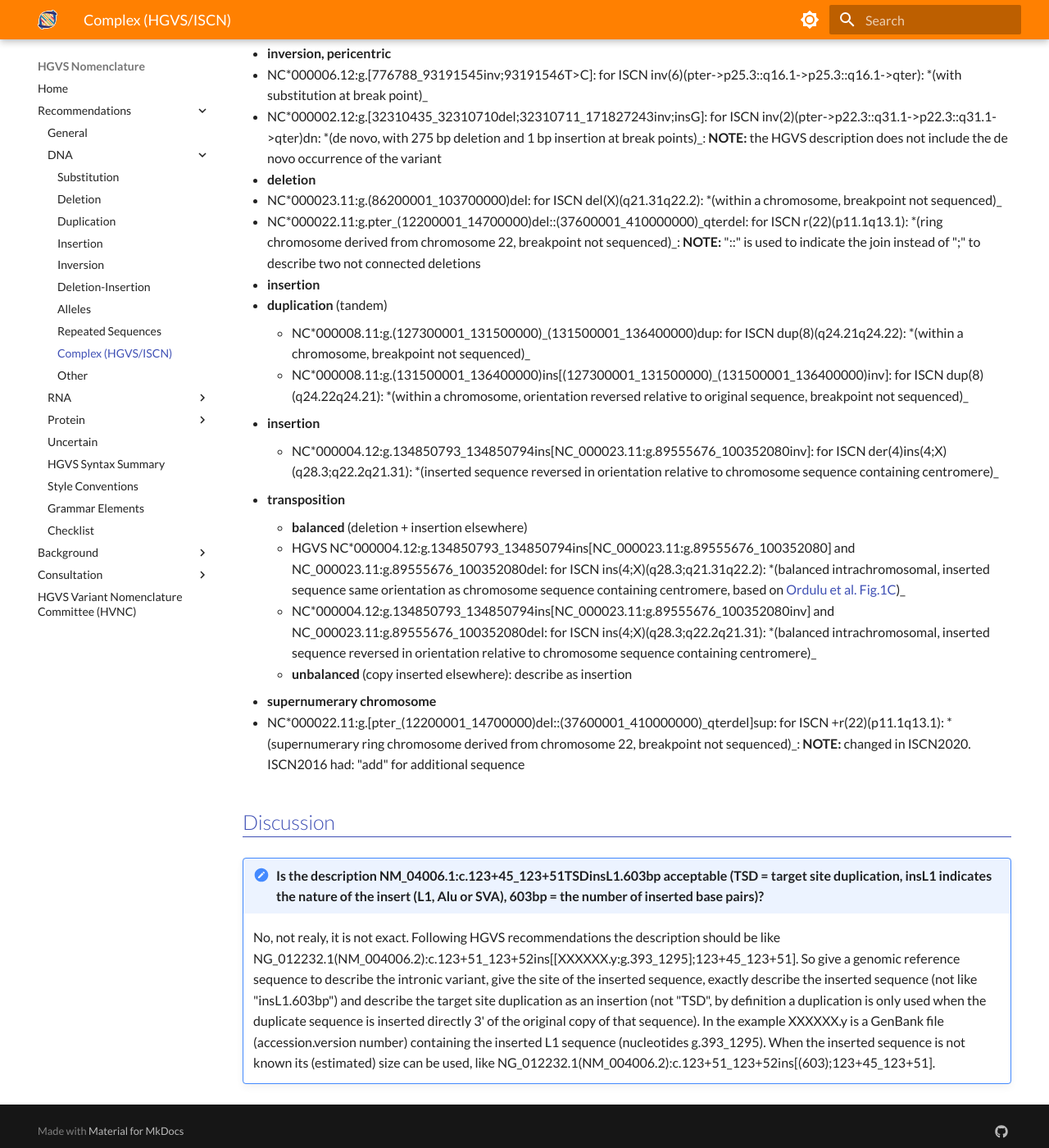
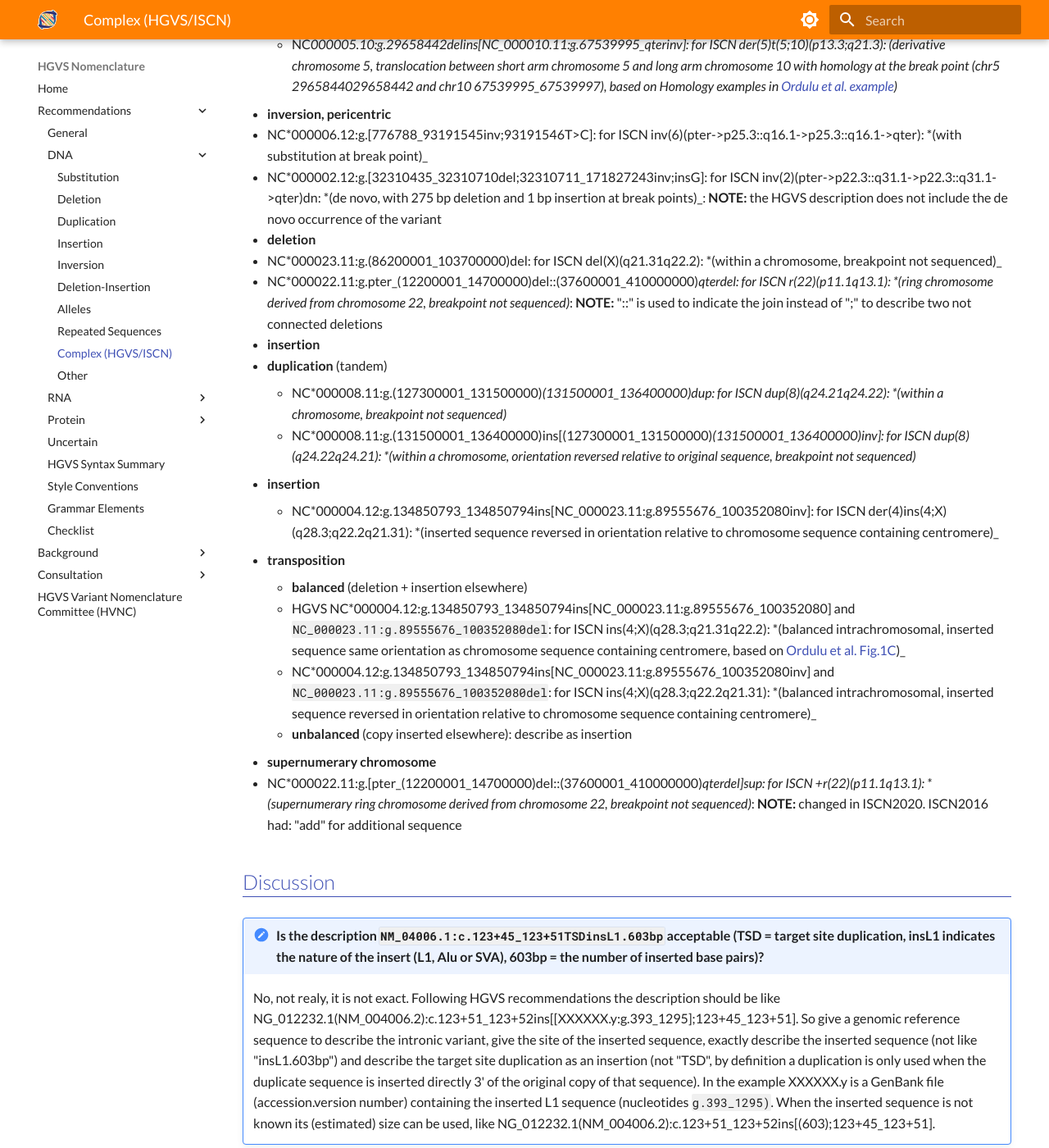
Before and after one commit to HGVSnomenclature/hgvs-nomenclature, an MkDocs documentation site: the page built from docs/recommendations/DNA/complex.md, in a window 1280 px wide and 1400 px high, scrolled down 2327 px. Shown: the whole window at 82% size. Built offline with MkDocs 1.6.1 and Material for MkDocs 9.7.7, drawn with Linux system fonts in a browser that asks for light colours; some of the changed text lies outside the part shown.

Commit message:
cleaned up formatting of iscn and other pages

```diff
--- a/docs/recommendations/DNA/complex.md
+++ b/docs/recommendations/DNA/complex.md
@@ -12,12 +12,16 @@
 
 - only aberrant findings, linked to defined chromosomal positions, are described
 - each rearranged chromosome is described in a separate line
-- X, Y, 1, 2, 3, ..., 21, 22: changes affecting sex chromosomes (X then Y) are listed first, followed by those affecting autosomes (numbers from low to high): **NOTE:** changed in ISCN2020. ISCN2016 had: _aberrations affecting autosomes are listed first (numbers from low to high), followed by those affecting sex chromosomes (X then Y)_
+- `X`, `Y`, `1`, `2`, `3`, ..., `21`, `22`: changes affecting sex chromosomes (X then Y) are listed first, followed by those affecting autosomes (numbers from low to high)
+    - **NOTE:** changed in ISCN2020. ISCN2016 had: _aberrations affecting autosomes are listed first (numbers from low to high), followed by those affecting sex chromosomes (X then Y)_
 - specific symbols
-  - pter, cen, qter: the start of the chromosome is described as "**pter**", the end as "**qter**", the centromere as "**cen**"
-    - (pter)\_# and #\_(qter): for deletions extending from a known nucleotide position (#) to an unknown position in the direction of the telomere the format "(pter)\_#" or "#\_(qter)" is used.: **NOTE:** added in ISCN2020
-  - sup: the presence of an additional sequence which is not attached to other chromosomal material (i.e. trisomy, marker or ring chromosome) is indicated by "**sup**" (supernumerary chromosome): **NOTE:** the description of the supernumerary molecule is given using "[ ]sup": **NOTE:** changed in ISCN2020. ISCN2016 had: _"add" for additional sequence_
-  - ::: a double colon (::) is used to designate break point junctions creating a ring chromosome.: **NOTE:** "::"" changed in ISCN2020. ISCN2016 had: _is used to designate break point junctions involving sequences from different chromosomes (translocation, transposition), chromothripsis break point junctions and junctions creating a ring chromosome_: **NOTE:** the "**::**" (double colon) is also used to designate the junction of fusion transcripts
+    - `pter`, `cen`, `qter`: the start of the chromosome is described as "**pter**", the end as "**qter**", the centromere as "**cen**"
+        - (pter)_# and #_(qter): for deletions extending from a known nucleotide position (#) to an unknown position in the direction of the telomere the format "(pter)_#" or "#_(qter)" is used.: **NOTE:** added in ISCN2020
+    - `sup`: the presence of an additional sequence which is not attached to other chromosomal material (i.e. trisomy, marker or ring chromosome) is indicated by "**sup**" (supernumerary chromosome).
+      - **NOTE:** the description of the supernumerary molecule is given using "[ ]sup": **NOTE:** changed in ISCN2020. ISCN2016 had: _"add" for additional sequence_
+    - `::` a double colon is used to designate break point junctions creating a ring chromosome.
+        - **NOTE:** "::" changed in ISCN2020. ISCN2016 had: _is used to designate break point junctions involving sequences from different chromosomes (translocation, transposition), chromothripsis break point junctions and junctions creating a ring chromosome_
+        - **NOTE:** `::` is also used to designate the junction of fusion transcripts
 - chromosomal banding patterns are translated to genomic coordinates based the translation tables provided by NCBI (see [Standards](../../background/standards.md#ISCN))
 - in ISCN it is allowed to describe nucleotide positions using commas to indicate thousands and millions (e.g. "108,111,982"), in HGVS this is not allowed.
 - 3'rule: to determine the location of the break point, the general HGVS rule of maintaining the longest unchanged sequence applies (the 3' rule). Break point location is determined by the first break point encountered, i.e. from pter of the chromosome to be listed first
@@ -31,41 +35,41 @@
 - **translocations**
   - **balanced**
     - t(2;11)(p25.1;p15.2): _(involving short arms chromosomes 2 and 11)_
-      - NC_000002.12:g.pter_8247756delins[NC\_000011.10:g.pter\_15825272]: **NC_000011.10:g.pter_5825272delins[NC\_000002.12:g.pter\_8247756]**: **NOTE:** corrected for NC_000002.12::g.pter_8247756::NC_000011.10:g.15825273_cen_qter and NC_000011.10:g.pter_15825272::NC_000002.12:g.8247757_cen_qter in ISCN2016
+      - `NC_000002.12:g.pter_8247756delins[NC_000011.10:g.pter_15825272]`: **NC_000011.10:g.pter_5825272delins[NC_000002.12:g.pter_8247756]**: **NOTE:** corrected for `NC_000002.12::g.pter_8247756::NC_000011.10:g.15825273_cen_qter` and `NC_000011.10:g.pter_15825272::NC_000002.12:g.8247757_cen_qter` in ISCN2016
       - ISCN: chr2:g.pter_8,247,756::chr11:g.15,825,273_cen_qter (der11) and chr11:g.pter_15,825,272::chr2:g.8,247,757_cen_qter (der2)
     - t(2;11)(q31.1;q22.3): _(involving long arms chromosomes 2 and 11, with 5 bp deletion of chr11 sequence)_
-      - NC_000002.12:g.17450009_qterdelins[NC\_000011.10:g.108111987\_qter]: **NC_000011.10:g.108111982_qterdelins[NC_000002.12:g.17450009_qter**
+      - `NC_000002.12:g.17450009_qterdelins[NC_000011.10:g.108111987_qter]`: **NC_000011.10:g.108111982_qterdelins[NC_000002.12:g.17450009_qter**
       - ISCN: chr2:g.pter_cen_174500098::chr11:g.108111987_qter (der2) and chr11:g.pter_cen_108111981::chr2:g.174500099_qter (der11): **NOTE:** coupling chr11:108111981 to 108111987 implies nucleotides 108111982_108111986 are deleted
     - t(3;14)(14qter->14q12::3p22.2->3qter;14pter->14q12::3p22.2->3pter): _(between short arm chromosome 3 and long arm chromosomes 14, with an inserted sequence at the break point on the derivative chromosome 3)_
-      - NC_000003.12:g.pter_36969141delins[CATTTGTTCAAATTTAGTTCAAATGA;NC\_000014.9:g.29745314\_qterinv]: **NC_000014.9:g.29745314_qterdelins[NC\_000003.12:g.36969141\_pterinv]**
+      - `NC_000003.12:g.pter_36969141delins[CATTTGTTCAAATTTAGTTCAAATGA;NC_000014.9:g.29745314_qterinv]`: **NC_000014.9:g.29745314_qterdelins[NC_000003.12:g.36969141_pterinv]**
       - ISCN: chr14:g.pter_cen_29,745,313::chr3:g.pter_36,969,141inv (der14) and chr14:g.29,745,314_qterinv::CATTTGTTCAAATTTAGTTCAAATGA::chr3:g.36,969,142_cen_qter (der3)
-    - NC*000009.12:g.pter_26393001delins102425452_qterinv: **NC_000009.12:g.102425452_qterdelinspter_26393001inv**: for ISCN t(9;9)(9qter->9q22.33::9p21.2->9qter;9pter->9q22.33::9p21.2->9pter): *(between homologous chromosomes, based on [Ordulu et al. example](<https://www.cell.com/ajhg/fulltext/S0002-9297(14)00172-4>))\_
+    - NC*000009.12:g.pter_26393001delins102425452_qterinv: **NC_000009.12:g.102425452_qterdelinspter_26393001inv**: for ISCN t(9;9)(9qter->9q22.33::9p21.2->9qter;9pter->9q22.33::9p21.2->9pter): *(between homologous chromosomes, based on [Ordulu et al. example](<https://www.cell.com/ajhg/fulltext/S0002-9297(14)00172-4>))_
   - **unbalanced**
-    - NC*000002.12:g.pter_8247756delins[NC\_000011.10:g.pter\_15825266]: for ISCN der(2)t(2;11)(p25.1;p15.2): *(derivative chromosome 2, translocation between short arms chromosomes 2 and 11)\_
-    - NC*000003.12:g.158573187_qterdelins[NC\_000008.11:g.(128534000\_128546000)\_qter]: for ISCN der(3)(3pter->3q25.32::8q24.21->8qter): *(derivative chromosome 3, translocation between long arms chromosomes 3 and 8, with an estimated nucleotide range for the break point on chromosome 8, based on uncertain break point localization example from [Ordulu et al. example](<https://www.cell.com/ajhg/fulltext/S0002-9297(14)00172-4>))\_
-    - NC*000005.10:g.29658442delins[NC\_000010.11:g.67539995\_qterinv]: for ISCN der(5)t(5;10)(p13.3;q21.3): *(derivative chromosome 5, translocation between short arm chromosome 5 and long arm chromosome 10 with homology at the break point (chr5 29658440*29658442 and chr10 67539995_67539997), based on Homology examples in [Ordulu et al. example](<https://www.cell.com/ajhg/fulltext/S0002-9297(14)00172-4>))*
+    - NC*000002.12:g.pter_8247756delins[NC_000011.10:g.pter_15825266]: for ISCN der(2)t(2;11)(p25.1;p15.2): *(derivative chromosome 2, translocation between short arms chromosomes 2 and 11)_
+    - NC*000003.12:g.158573187_qterdelins[NC_000008.11:g.(128534000_128546000)_qter]: for ISCN der(3)(3pter->3q25.32::8q24.21->8qter): *(derivative chromosome 3, translocation between long arms chromosomes 3 and 8, with an estimated nucleotide range for the break point on chromosome 8, based on uncertain break point localization example from [Ordulu et al. example](<https://www.cell.com/ajhg/fulltext/S0002-9297(14)00172-4>))_
+    - NC*000005.10:g.29658442delins[NC_000010.11:g.67539995_qterinv]: for ISCN der(5)t(5;10)(p13.3;q21.3): *(derivative chromosome 5, translocation between short arm chromosome 5 and long arm chromosome 10 with homology at the break point (chr5 29658440*29658442 and chr10 67539995_67539997), based on Homology examples in [Ordulu et al. example](<https://www.cell.com/ajhg/fulltext/S0002-9297(14)00172-4>))*
 - **inversion, pericentric**
-  - NC*000006.12:g.[776788\_93191545inv;93191546T>C]: for ISCN inv(6)(pter->p25.3::q16.1->p25.3::q16.1->qter): *(with substitution at break point)\_
-  - NC*000002.12:g.[32310435\_32310710del;32310711\_171827243inv;insG]: for ISCN inv(2)(pter->p22.3::q31.1->p22.3::q31.1->qter)dn: *(de novo, with 275 bp deletion and 1 bp insertion at break points)\_: **NOTE:** the HGVS description does not include the de novo occurrence of the variant
+  - NC*000006.12:g.[776788_93191545inv;93191546T>C]: for ISCN inv(6)(pter->p25.3::q16.1->p25.3::q16.1->qter): *(with substitution at break point)_
+  - NC*000002.12:g.[32310435_32310710del;32310711_171827243inv;insG]: for ISCN inv(2)(pter->p22.3::q31.1->p22.3::q31.1->qter)dn: *(de novo, with 275 bp deletion and 1 bp insertion at break points)_: **NOTE:** the HGVS description does not include the de novo occurrence of the variant
 - **deletion**
-  - NC*000023.11:g.(86200001_103700000)del: for ISCN del(X)(q21.31q22.2): *(within a chromosome, breakpoint not sequenced)\_
-  - NC*000022.11:g.pter\_(12200001_14700000)del::(37600001_410000000)\_qterdel: for ISCN r(22)(p11.1q13.1): *(ring chromosome derived from chromosome 22, breakpoint not sequenced)\_: **NOTE:** "::" is used to indicate the join instead of ";" to describe two not connected deletions
+  - NC*000023.11:g.(86200001_103700000)del: for ISCN del(X)(q21.31q22.2): *(within a chromosome, breakpoint not sequenced)_
+  - NC*000022.11:g.pter_(12200001_14700000)del::(37600001_410000000)_qterdel: for ISCN r(22)(p11.1q13.1): *(ring chromosome derived from chromosome 22, breakpoint not sequenced)_: **NOTE:** "::" is used to indicate the join instead of ";" to describe two not connected deletions
 - **insertion**
   - **duplication** (tandem)
-    - NC*000008.11:g.(127300001_131500000)\_(131500001_136400000)dup: for ISCN dup(8)(q24.21q24.22): *(within a chromosome, breakpoint not sequenced)\_
-    - NC*000008.11:g.(131500001_136400000)ins[(127300001\_131500000)\_(131500001\_136400000)inv]: for ISCN dup(8)(q24.22q24.21): *(within a chromosome, orientation reversed relative to original sequence, breakpoint not sequenced)\_
+    - NC*000008.11:g.(127300001_131500000)_(131500001_136400000)dup: for ISCN dup(8)(q24.21q24.22): *(within a chromosome, breakpoint not sequenced)_
+    - NC*000008.11:g.(131500001_136400000)ins[(127300001_131500000)_(131500001_136400000)inv]: for ISCN dup(8)(q24.22q24.21): *(within a chromosome, orientation reversed relative to original sequence, breakpoint not sequenced)_
   - **insertion**
-    - NC*000004.12:g.134850793_134850794ins[NC\_000023.11:g.89555676\_100352080inv]: for ISCN der(4)ins(4;X)(q28.3;q22.2q21.31): *(inserted sequence reversed in orientation relative to chromosome sequence containing centromere)\_
+    - NC*000004.12:g.134850793_134850794ins[NC_000023.11:g.89555676_100352080inv]: for ISCN der(4)ins(4;X)(q28.3;q22.2q21.31): *(inserted sequence reversed in orientation relative to chromosome sequence containing centromere)_
   - **transposition**
     - **balanced** (deletion + insertion elsewhere)
-      - HGVS NC*000004.12:g.134850793_134850794ins[NC\_000023.11:g.89555676\_100352080] and NC_000023.11:g.89555676_100352080del: for ISCN ins(4;X)(q28.3;q21.31q22.2): *(balanced intrachromosomal, inserted sequence same orientation as chromosome sequence containing centromere, based on [Ordulu et al. Fig.1C](<https://www.cell.com/ajhg/fulltext/S0002-9297(14)00172-4>))\_
-      - NC*000004.12:g.134850793_134850794ins[NC\_000023.11:g.89555676\_100352080inv] and NC_000023.11:g.89555676_100352080del: for ISCN ins(4;X)(q28.3;q22.2q21.31): *(balanced intrachromosomal, inserted sequence reversed in orientation relative to chromosome sequence containing centromere)\_
+      - HGVS NC*000004.12:g.134850793_134850794ins[NC_000023.11:g.89555676_100352080] and `NC_000023.11:g.89555676_100352080del`: for ISCN ins(4;X)(q28.3;q21.31q22.2): *(balanced intrachromosomal, inserted sequence same orientation as chromosome sequence containing centromere, based on [Ordulu et al. Fig.1C](<https://www.cell.com/ajhg/fulltext/S0002-9297(14)00172-4>))_
+      - NC*000004.12:g.134850793_134850794ins[NC_000023.11:g.89555676_100352080inv] and `NC_000023.11:g.89555676_100352080del`: for ISCN ins(4;X)(q28.3;q22.2q21.31): *(balanced intrachromosomal, inserted sequence reversed in orientation relative to chromosome sequence containing centromere)_
     - **unbalanced** (copy inserted elsewhere): describe as insertion
 - **supernumerary chromosome**
-  - NC*000022.11:g.[pter\_(12200001\_14700000)del::(37600001\_410000000)\_qterdel]sup: for ISCN +r(22)(p11.1q13.1): *(supernumerary ring chromosome derived from chromosome 22, breakpoint not sequenced)\_: **NOTE:** changed in ISCN2020. ISCN2016 had: "add" for additional sequence
+  - NC*000022.11:g.[pter_(12200001_14700000)del::(37600001_410000000)_qterdel]sup: for ISCN +r(22)(p11.1q13.1): *(supernumerary ring chromosome derived from chromosome 22, breakpoint not sequenced)_: **NOTE:** changed in ISCN2020. ISCN2016 had: "add" for additional sequence
 
 ## Discussion
 
-!!! note "Is the description NM_04006.1:c.123+45_123+51TSDinsL1.603bp acceptable (TSD = target site duplication, insL1 indicates the nature of the insert (L1, Alu or SVA), 603bp = the number of inserted base pairs)?"
+!!! note "Is the description `NM_04006.1:c.123+45_123+51TSDinsL1.603bp` acceptable (TSD = target site duplication, insL1 indicates the nature of the insert (L1, Alu or SVA), 603bp = the number of inserted base pairs)?"
 
-    No, not realy, it is not exact. Following HGVS recommendations the description should be like NG_012232.1(NM_004006.2):c.123+51_123+52ins[[XXXXXX.y:g.393_1295];123+45_123+51]. So give a genomic reference sequence to describe the intronic variant, give the site of the inserted sequence, exactly describe the inserted sequence (not like "insL1.603bp") and describe the target site duplication as an insertion (not "TSD", by definition a duplication is only used when the duplicate sequence is inserted directly 3' of the original copy of that sequence). In the example XXXXXX.y is a GenBank file (accession.version number) containing the inserted L1 sequence (nucleotides g.393_1295). When the inserted sequence is not known its (estimated) size can be used, like NG_012232.1(NM_004006.2):c.123+51_123+52ins[(603);123+45_123+51].
+    No, not realy, it is not exact. Following HGVS recommendations the description should be like NG_012232.1(NM_004006.2):c.123+51_123+52ins[[XXXXXX.y:g.393_1295];123+45_123+51]. So give a genomic reference sequence to describe the intronic variant, give the site of the inserted sequence, exactly describe the inserted sequence (not like "insL1.603bp") and describe the target site duplication as an insertion (not "TSD", by definition a duplication is only used when the duplicate sequence is inserted directly 3' of the original copy of that sequence). In the example XXXXXX.y is a GenBank file (accession.version number) containing the inserted L1 sequence (nucleotides `g.393_1295)`. When the inserted sequence is not known its (estimated) size can be used, like NG_012232.1(NM_004006.2):c.123+51_123+52ins[(603);123+45_123+51].
```
Also changed, not shown: docs/recommendations/DNA/other.md (+11 -10 lines).
